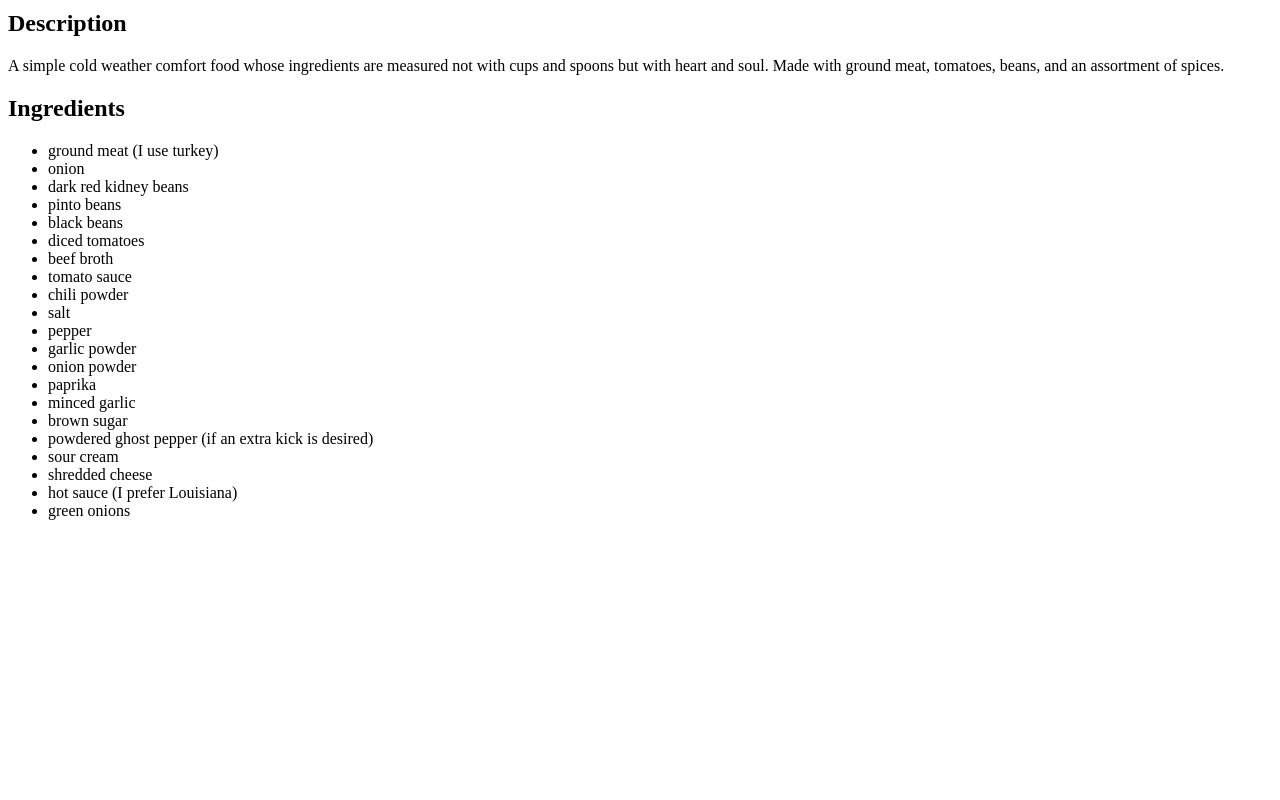
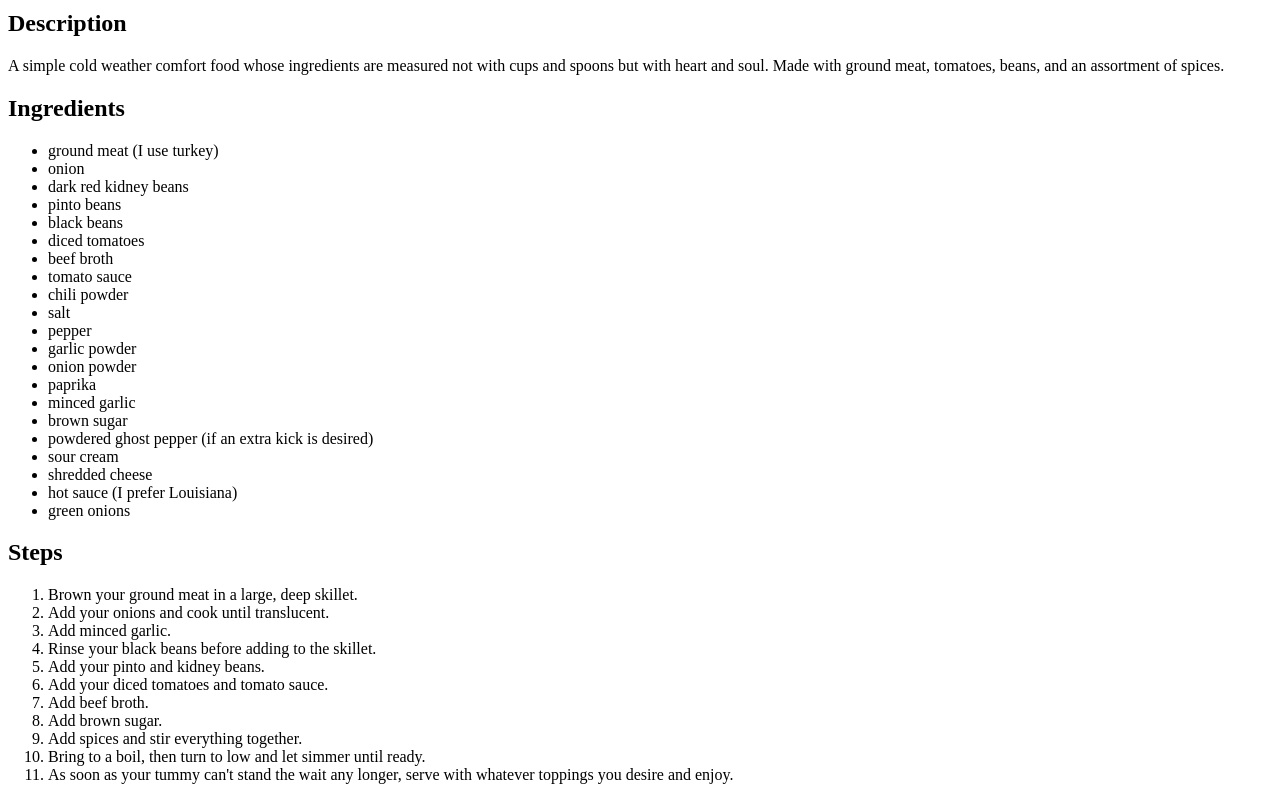
Before and after one commit to chibifire91/odin-recipes, a plain HTML site: page recipes/chili.html in a window 1280 px wide. Shown: the part 1294-2094 px from the top of the page. Before the commit the page ends 1830 px from the top, so only its background shows below. Drawn offline with Linux system fonts and the light colour scheme.

Commit message:
Add steps header and ordered list

```diff
--- a/recipes/chili.html
+++ b/recipes/chili.html
@@ -45,6 +45,23 @@
         <li>green onions</li>
     </ul>
 
+    <h2>Steps</h2>
+
+    <ol>
+        <li>Brown your ground meat in a large, deep skillet.</li>
+        <li>Add your onions and cook until translucent.</li>
+        <li>Add minced garlic.</li>
+        <li>Rinse your black beans before adding to the skillet.</li>
+        <li>Add your pinto and kidney beans.</li>
+        <li>Add your diced tomatoes and tomato sauce.</li>
+        <li>Add beef broth.</li>
+        <li>Add brown sugar.</li>
+        <li>Add spices and stir everything together.</li>
+        <li>Bring to a boil, then turn to low and let simmer until ready.</li>
+        <li>As soon as your tummy can't stand the wait any longer, serve with
+        whatever toppings you desire and enjoy.</li>
+    </ol>
+
 </body>
 
 </html>
```
